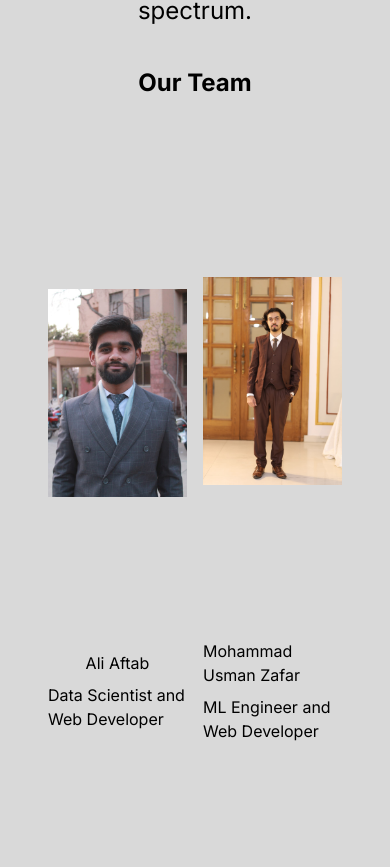
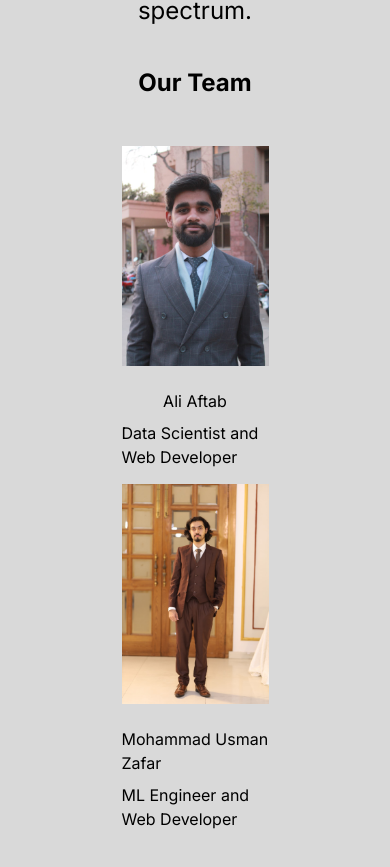
Before and after one commit to Usman-Zafar/autpred, a Next.js app: page /about in a window 390 px wide. Shown: the part 913-1780 px from the top of the page. Before the commit the page ends 1696 px from the top, so only its background shows below. Built offline with nearby package versions, Linux system fonts and the light colour scheme.

Commit message:
Mobile View Set of About Us Page

```diff
--- a/src/app/about/page.tsx
+++ b/src/app/about/page.tsx
@@ -8,7 +8,7 @@ import { memberType } from "@/types";
 const TeamCard: FC<{ member: memberType }> = ({ member }) => {
   return (
     <div className="w-1/2 flex flex-col justify-center items-center gap-y-2">
-      <div className="w-full h-[500px] relative overflow-hidden">
+      <div className="w-full h-[250px] md:h-[500px] relative overflow-hidden">
         <Image
           src={member.image}
           alt={member.name}
@@ -57,7 +57,7 @@ const AboutUs = () => {
           spectrum.
         </h3>
         <h2 className="mt-10 text-2xl text-center font-bold mb-8">Our Team</h2>
-        <div className="flex flex-row gap-x-4 w-full">
+        <div className="flex flex-col items-center md:flex-row gap-x-4 w-full">
           {team.map((member) => (
             <TeamCard key={member.id} member={member} />
           ))}
```
